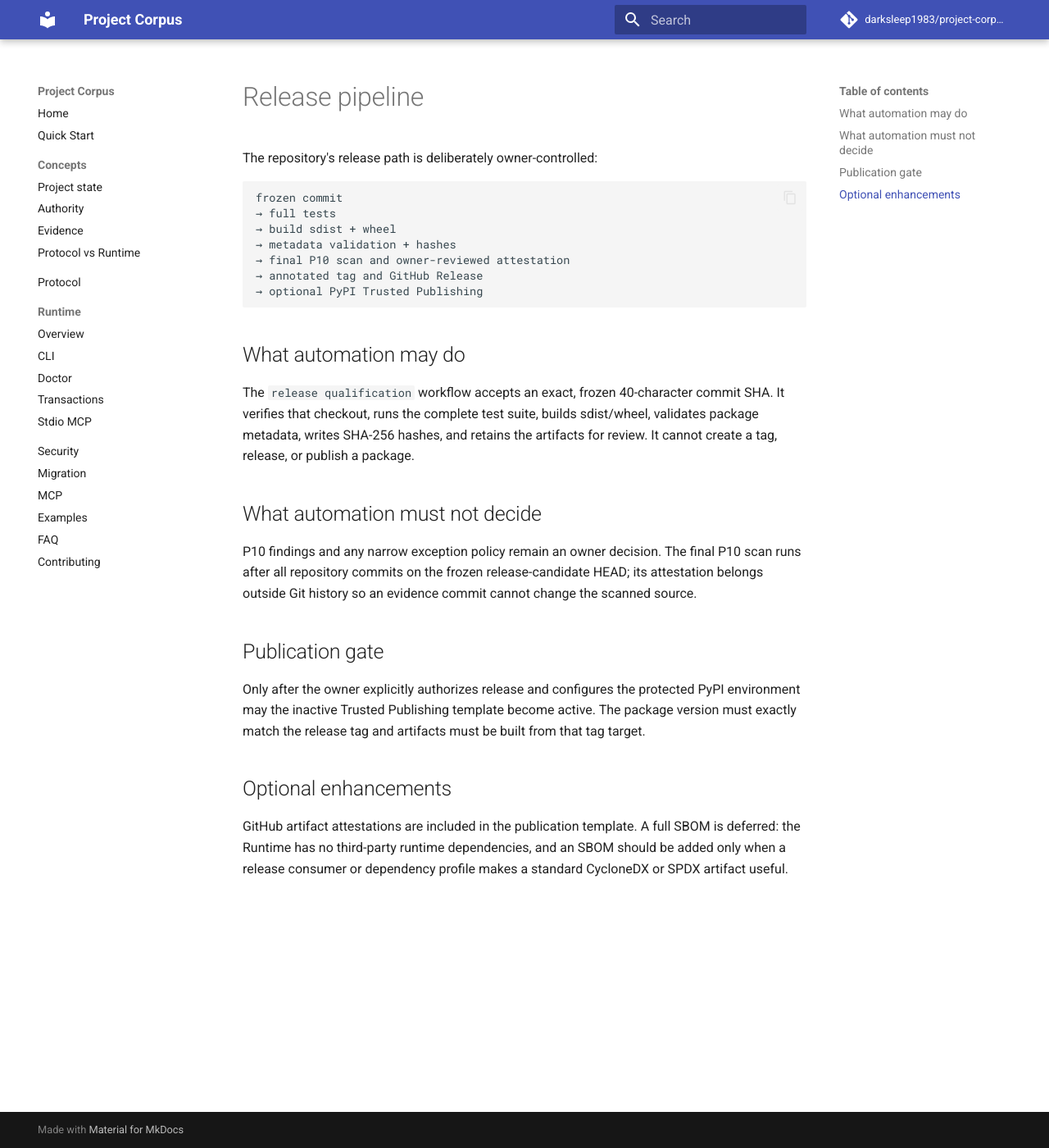
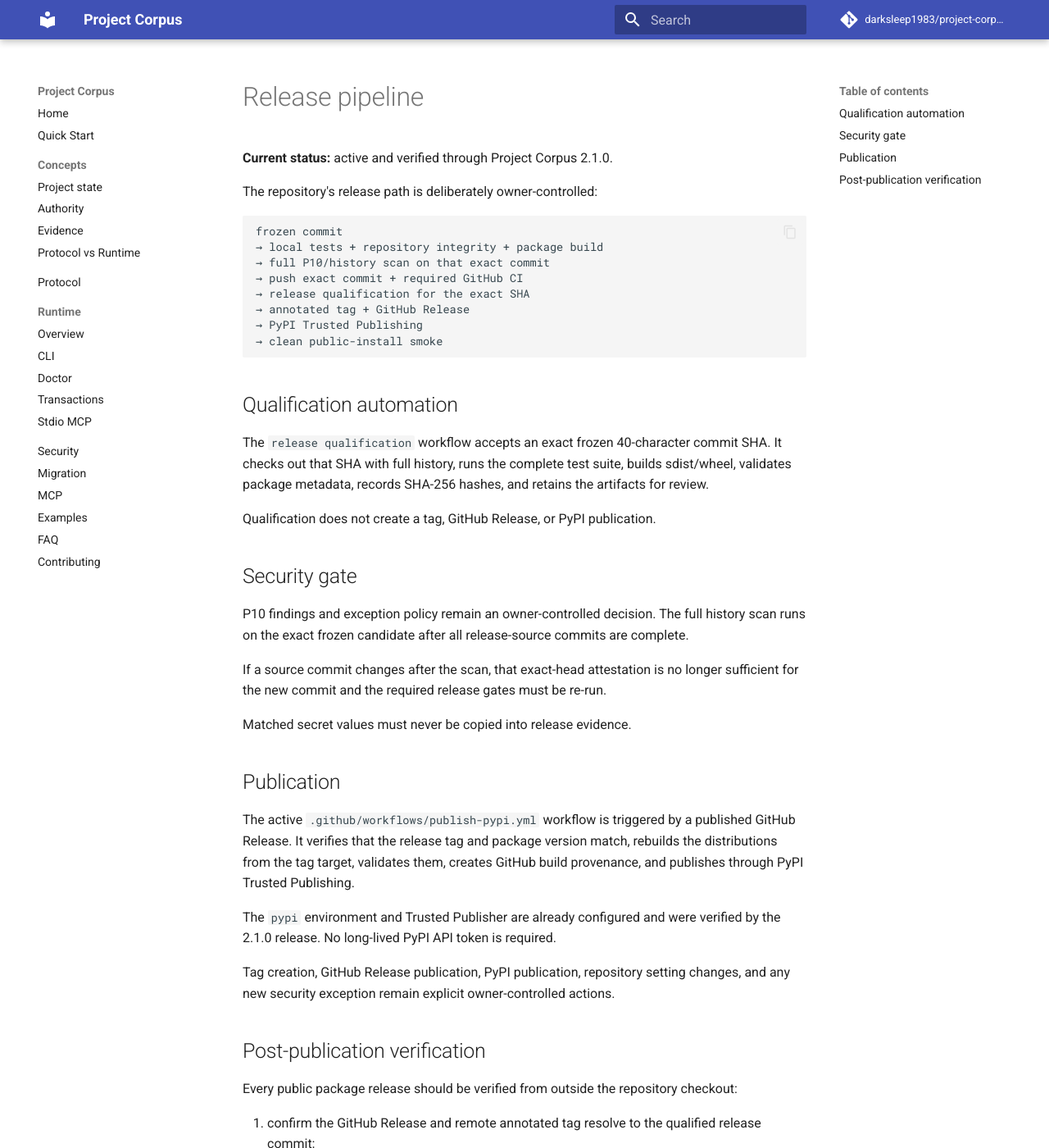
Before and after one commit to darksleep1983/project-corpus, an MkDocs documentation site: the page built from docs/maintainers/RELEASE_PIPELINE.md, in a window 1280 px wide and 1400 px high. Shown: the whole window at 82% size. Built offline with MkDocs 1.6.1 and Material for MkDocs 9.7.7, drawn with Linux system fonts in a browser that asks for light colours; comment, search, counter and statistics services are not loaded; some of the changed text lies outside the part shown.

Commit message:
docs: sync post-release publishing guidance

````diff
--- a/docs/maintainers/RELEASE_PIPELINE.md
+++ b/docs/maintainers/RELEASE_PIPELINE.md
@@ -1,41 +1,65 @@
 # Release pipeline
+
+**Current status:** active and verified through Project Corpus 2.1.0.
 
 The repository's release path is deliberately owner-controlled:
 
 ```text
 frozen commit
-→ full tests
-→ build sdist + wheel
-→ metadata validation + hashes
-→ final P10 scan and owner-reviewed attestation
-→ annotated tag and GitHub Release
-→ optional PyPI Trusted Publishing
+→ local tests + repository integrity + package build
+→ full P10/history scan on that exact commit
+→ push exact commit + required GitHub CI
+→ release qualification for the exact SHA
+→ annotated tag + GitHub Release
+→ PyPI Trusted Publishing
+→ clean public-install smoke
 ```
 
-## What automation may do
+## Qualification automation
 
-The `release qualification` workflow accepts an exact, frozen 40-character
-commit SHA. It verifies that checkout, runs the complete test suite, builds
-sdist/wheel, validates package metadata, writes SHA-256 hashes, and retains the
-artifacts for review. It cannot create a tag, release, or publish a package.
+The `release qualification` workflow accepts an exact frozen 40-character
+commit SHA. It checks out that SHA with full history, runs the complete test
+suite, builds sdist/wheel, validates package metadata, records SHA-256 hashes,
+and retains the artifacts for review.
 
-## What automation must not decide
+Qualification does not create a tag, GitHub Release, or PyPI publication.
 
-P10 findings and any narrow exception policy remain an owner decision. The final
-P10 scan runs after all repository commits on the frozen release-candidate HEAD;
-its attestation belongs outside Git history so an evidence commit cannot change
-the scanned source.
+## Security gate
 
-## Publication gate
+P10 findings and exception policy remain an owner-controlled decision. The full
+history scan runs on the exact frozen candidate after all release-source commits
+are complete.
 
-Only after the owner explicitly authorizes release and configures the protected
-PyPI environment may the inactive Trusted Publishing template become active.
-The package version must exactly match the release tag and artifacts must be
-built from that tag target.
+If a source commit changes after the scan, that exact-head attestation is no
+longer sufficient for the new commit and the required release gates must be
+re-run.
 
-## Optional enhancements
+Matched secret values must never be copied into release evidence.
 
-GitHub artifact attestations are included in the publication template. A full
-SBOM is deferred: the Runtime has no third-party runtime dependencies, and an
-SBOM should be added only when a release consumer or dependency profile makes a
-standard CycloneDX or SPDX artifact useful.
+## Publication
+
+The active `.github/workflows/publish-pypi.yml` workflow is triggered by a
+published GitHub Release. It verifies that the release tag and package version
+match, rebuilds the distributions from the tag target, validates them, creates
+GitHub build provenance, and publishes through PyPI Trusted Publishing.
+
+The `pypi` environment and Trusted Publisher are already configured and were
+verified by the 2.1.0 release. No long-lived PyPI API token is required.
+
+Tag creation, GitHub Release publication, PyPI publication, repository setting
+changes, and any new security exception remain explicit owner-controlled
+actions.
+
+## Post-publication verification
+
+Every public package release should be verified from outside the repository
+checkout:
+
+1. confirm the GitHub Release and remote annotated tag resolve to the qualified
+   release commit;
+2. confirm the PyPI version, wheel, sdist, hashes, and provenance;
+3. install the exact version from PyPI in a clean environment with no editable
+   or direct local install;
+4. run import/version and CLI smoke checks appropriate to the release;
+5. confirm the local worktree is clean and record factual release evidence in
+   local continuity.
````
Also changed, not shown: MANIFEST_SHA256.json (+5 -5 lines), PUBLISHING_CHECKLIST.md (+30 -20 lines), PUBLISHING_CHECKLIST_RU.md (+31 -20 lines), docs/maintainers/PYPI_READINESS.md (+28 -17 lines), docs/maintainers/PYPI_TRUSTED_PUBLISHING.md (+41 -24 lines).
